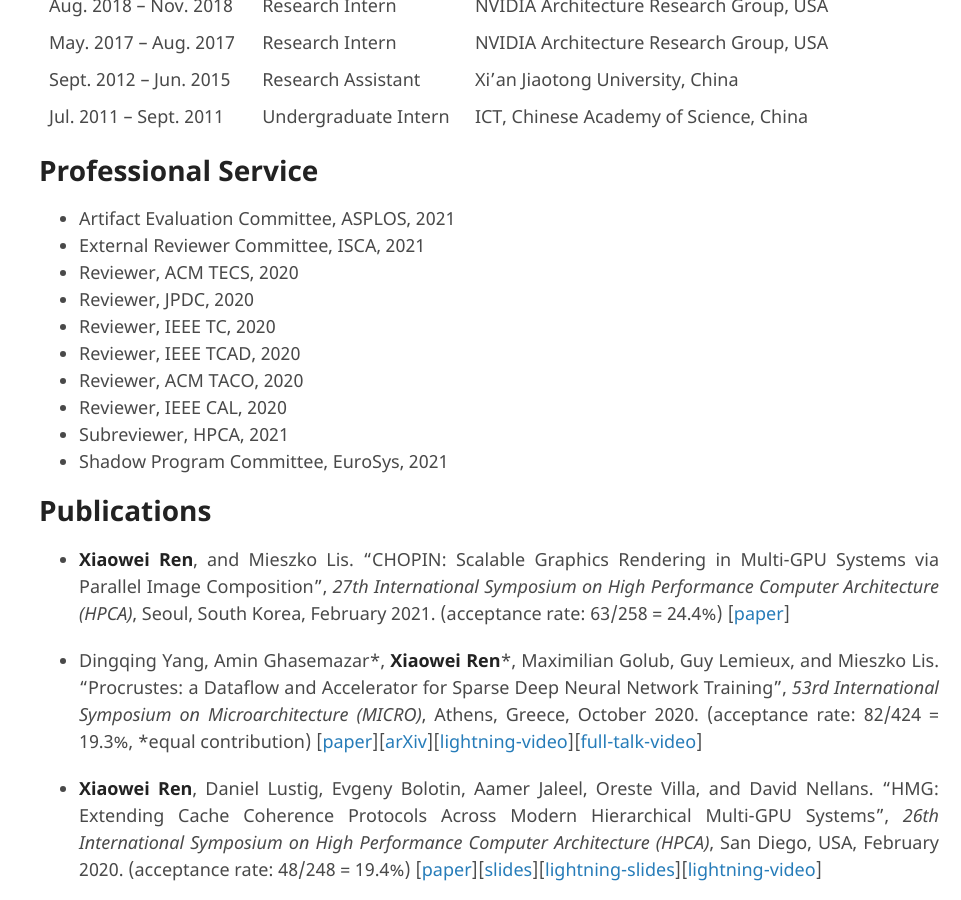
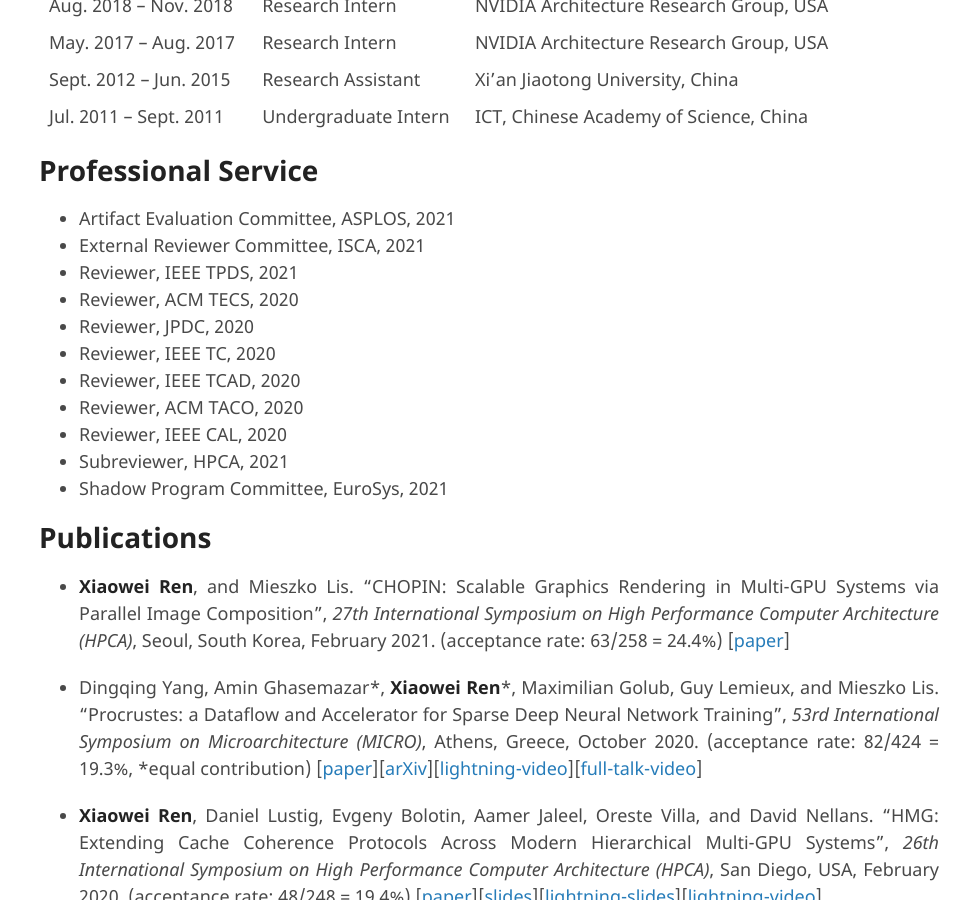
Before and after one commit to ericrxw/xiaoweiren, a Jekyll site: the page built from index.md, in a window 1280 px wide and 900 px high, scrolled down 728 px. Shown: the whole window, without its empty margins (319-1280 px from the left). Built offline with Jekyll 4.4.1, drawn with Linux system fonts in a browser that asks for light colours; our own code applies the rules of GitHub Pages for plain Markdown files; the repository's description, which GitHub fills in, is left out.

Commit message:
update review experience

```diff
--- a/index.md
+++ b/index.md
@@ -28,6 +28,7 @@ B.Sc, Xi'an Jiaotong University, China, Jun. 2012
 
 * Artifact Evaluation Committee, ASPLOS, 2021
 * External Reviewer Committee, ISCA, 2021
+* Reviewer, IEEE TPDS, 2021
 * Reviewer, ACM TECS, 2020
 * Reviewer, JPDC, 2020
 * Reviewer, IEEE TC, 2020
```
Also changed, not shown: 1 other file.
